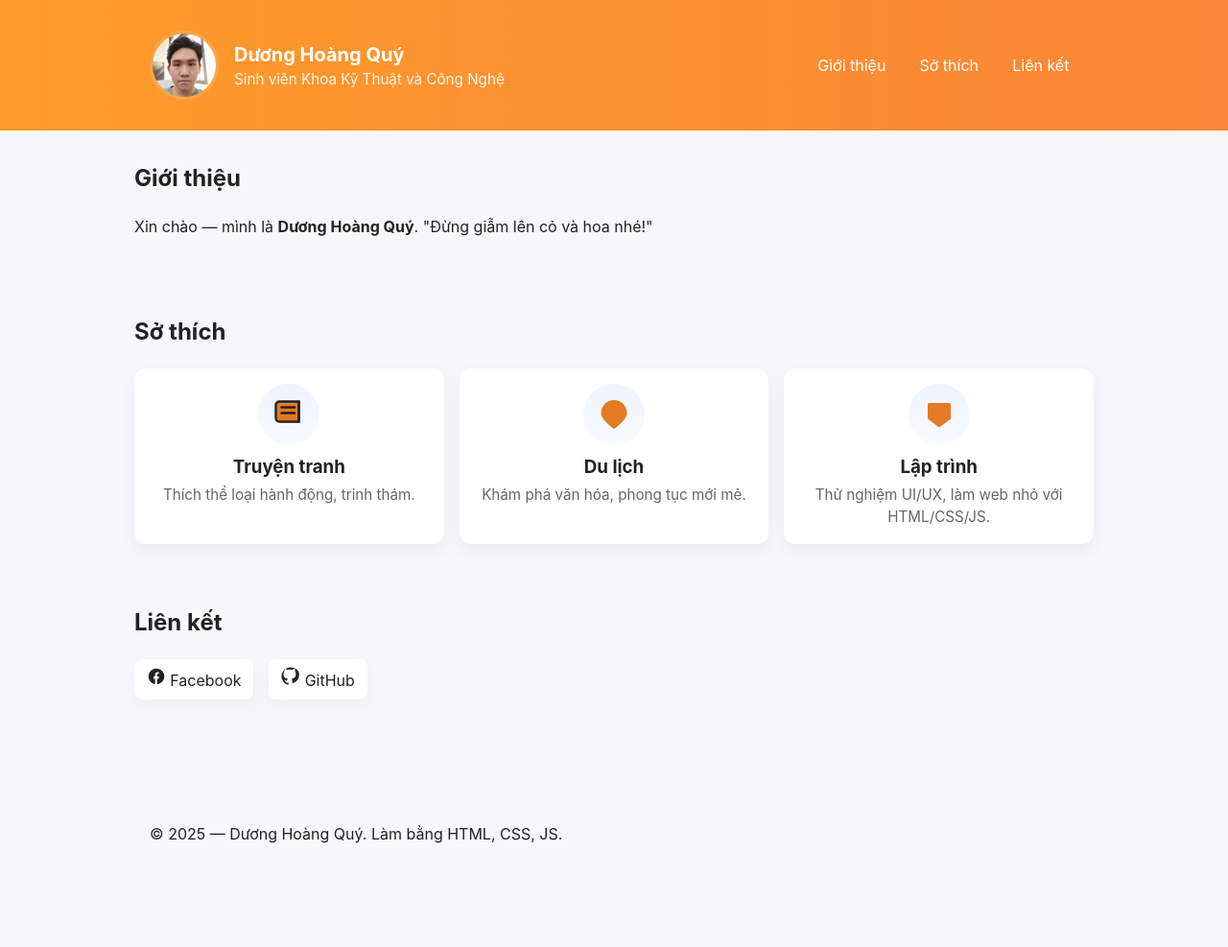
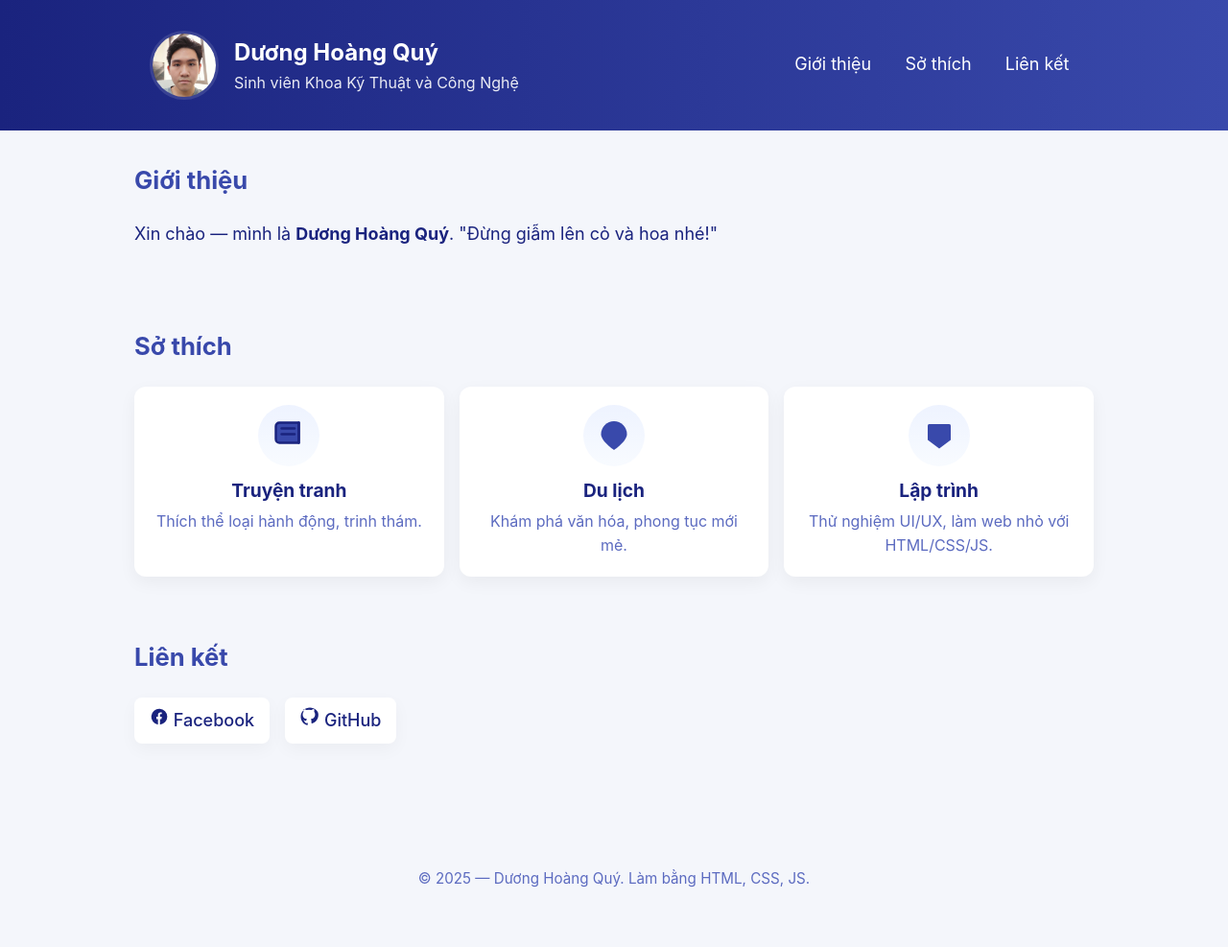
Before and after one commit to JustQuy/CV, a plain HTML site: page index.html in a window 1280 px wide. Shown: the whole page at 96% size. Before the commit the page ends 953 px from the top, so only its background shows below. Drawn offline with Linux system fonts and the light colour scheme.

Commit message:
Update style.css

```diff
--- a/style.css
+++ b/style.css
@@ -1,10 +1,9 @@
-/* style.css — reset nhẹ, typography, responsive layout */
 :root{
-  --bg: #f7f7fb;
+  --bg: #f4f6fb;
   --card: #ffffff;
-  --text: #222;
-  --accent: #e47a23;
-  --muted: #666;
+  --text: #1a237e;
+  --accent: #3949ab;
+  --muted: #5c6bc0;
   --radius: 12px;
 }
 
@@ -17,14 +16,14 @@ body{
   background:var(--bg);
   -webkit-font-smoothing:antialiased;
   -moz-osx-font-smoothing:grayscale;
-  line-height:1.5;
+  line-height:1.6;
+  font-size: 18px;
 }
 
 .container{max-width:1000px;margin:0 auto;padding:1rem}
 
-/* Header */
 .site-header{
-  background:linear-gradient(90deg, rgba(255, 150, 30, 0.95), rgba(250, 120, 33, 0.9));
+  background:linear-gradient(90deg, #1a237e, #3949ab);
   color:white;
   padding:1rem 0;
   position:sticky;top:0;z-index:20;
@@ -32,36 +31,31 @@ body{
 .header-inner{display:flex;align-items:center;justify-content:space-between;gap:1rem}
 .brand{display:flex;align-items:center;gap:1rem}
 .avatar{width:72px;height:72px;border-radius:50%;object-fit:cover;border:3px solid rgba(255,255,255,0.12)}
-.intro h1{margin:0;font-size:1.25rem}
-.tagline{margin:0;color:rgba(255,255,255,0.9);font-size:0.95rem}
+.intro h1{margin:0;font-size:1.5rem}
+.tagline{margin:0;color:rgba(255,255,255,0.9);font-size:1rem}
 
-/* Nav */
 .nav ul{list-style:none;margin:0;padding:0;display:flex;gap:1rem}
 .nav a{color:white;text-decoration:none;padding:0.4rem 0.6rem;border-radius:8px}
-.nav a:hover{background:rgba(255,255,255,0.08)}
-.menu-toggle{display:none;background:transparent;border:0;color:white;font-size:1.25rem}
+.nav a:hover{background:rgba(255,255,255,0.15)}
+.menu-toggle{display:none;background:transparent;border:0;color:white;font-size:1.5rem}
 
-/* Main sections */
 .section{padding:2rem 0}
-.section h2{margin-top:0}
+.section h2{margin-top:0;font-size:1.6rem;color:var(--accent)}
 
-/* Hobbies cards */
 .hobby-list{display:grid;grid-template-columns:repeat(3,1fr);gap:1rem}
-.hobby-card{background:var(--card);padding:1rem;border-radius:var(--radius);box-shadow:0 6px 18px rgba(10,10,20,0.05);text-align:center}
+.hobby-card{background:var(--card);padding:1.2rem;border-radius:var(--radius);box-shadow:0 6px 18px rgba(10,10,20,0.05);text-align:center}
 .hobby-card .icon{width:64px;height:64px;margin:0 auto 0.6rem;display:flex;align-items:center;justify-content:center;background:linear-gradient(180deg,#eef3ff,#f8fbff);border-radius:50%}
 .hobby-card svg{width:36px;height:36px;fill:var(--accent)}
-.hobby-card h3{margin:0.5rem 0 0.25rem}
-.hobby-card p{margin:0;color:var(--muted);font-size:0.95rem}
+.hobby-card h3{margin:0.5rem 0 0.25rem;font-size:1.2rem}
+.hobby-card p{margin:0;color:var(--muted);font-size:1rem}
 
-/* Social links */
 .social-list{list-style:none;padding:0;display:flex;gap:1rem;flex-wrap:wrap}
-.social-list a{display:inline-block;padding:0.5rem 0.8rem;background:var(--card);border-radius:8px;text-decoration:none;color:var(--text);box-shadow:0 6px 18px rgba(10,10,20,0.04)}
+.social-list a{display:inline-block;padding:0.6rem 1rem;background:var(--card);border-radius:8px;text-decoration:none;color:var(--text);box-shadow:0 6px 18px rgba(10,10,20,0.04);font-weight:500}
+.social-list a:hover{background:var(--accent);color:white;transition:0.3s}
 
-/* Footer */
-.site-footer{padding:1rem 0;margin-top:2rem;background:transparent}
-.theme-toggle{background:transparent;border:0;font-size:1.1rem;cursor:pointer}
+.site-footer{padding:1rem 0;margin-top:2rem;background:transparent;text-align:center;font-size:0.95rem;color:var(--muted)}
+.theme-toggle{background:transparent;border:0;font-size:1.2rem;cursor:pointer;color:var(--accent)}
 
-/* responsive */
 @media (max-width:800px){
   .hobby-list{grid-template-columns:repeat(1,1fr)}
   .nav{position:absolute;top:100%;right:0;background:rgba(0,0,0,0.85);width:220px;padding:0.5rem;border-radius:8px;display:none}
@@ -71,11 +65,10 @@ body{
   .header-inner{align-items:center}
 }
 
-/* Dark mode (JS will toggle .dark on body) */
 body.dark{
-  --bg: #0b0d10;
-  --card: #0f1113;
-  --text: #e6eef8;
-  --muted: #98a0b0;
-  --accent: #f5741e;
+  --bg: #0d1117;
+  --card: #161b22;
+  --text: #e6edf3;
+  --muted: #9fa8da;
+  --accent: #5c6bc0;
 }
```
